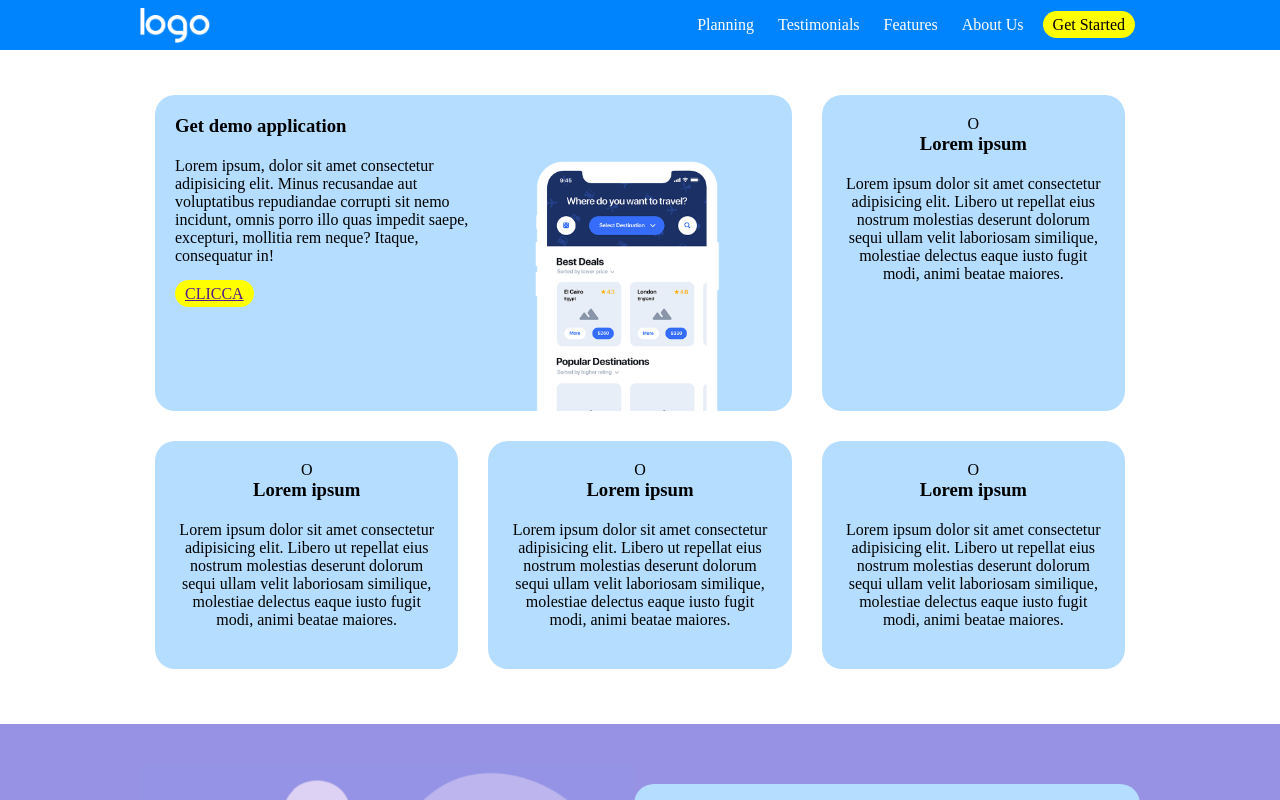
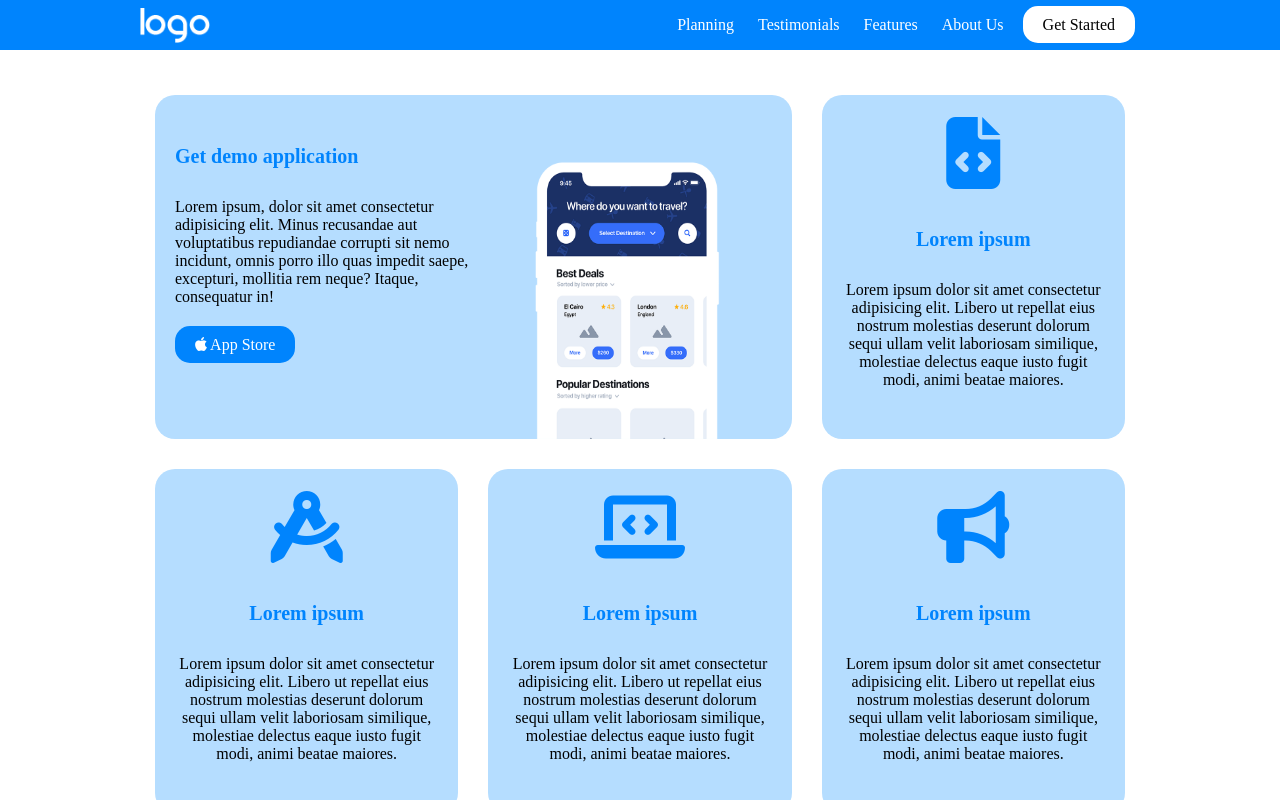
Before and after one commit to andrea-prina/htmlcss-responsive-layout, a plain HTML site: page index.html in a window 1280 px wide. Shown: the top 800 px of the page. Drawn offline with Linux system fonts and the light colour scheme.

Commit message:
Finalizzata prima sezione

```diff
--- a/css/style.css
+++ b/css/style.css
@@ -1,3 +1,5 @@
+@import url('https://fonts.googleapis.com/css2?family=PT+Sans:ital,wght@0,400;0,700;1,400;1,700&display=swap');
+
 * {
     margin: 0;
     padding: 0;
@@ -24,13 +26,6 @@
     margin: 0 auto;
 }
 
-p {
-    margin: 20px 0px;
-}
-
-h2 {
-    margin: 20px 0px;
-}
 
 
 .flex-div {
@@ -46,6 +41,19 @@ h2 {
     align-items: center;
 }
 
+
+.btn-shape {
+    border-radius: 15px;
+    padding: 10px 20px;
+    margin: 100px 0px;
+}
+
+.no-line {
+    text-decoration: none;
+}
+
+
+/* BACKGROUND COLORS */
 .bgc-1 {
     background-color: var(--main-color2);
 }
@@ -58,6 +66,11 @@ h2 {
     background-color: var(--secondary-color1);
 }
 
+.bgc-4 {
+    background-color: var(--main-color1);
+}
+
+/* TEXT COLORS */
 .txc-1 {
     color: #FFF;
 }
@@ -66,16 +79,35 @@ h2 {
     color: #000;
 }
 
+.txc-3 {
+    color: var(--secondary-color1);
+}
+
+
+
+/* TEXT FORMATTING */
+
+p {
+    margin: 30px 0px;
+}
+
+
+h1 {
+    margin: 30px 0px;
+}
+
+h2 {
+    margin: 30px 0px;
+}
+
+h3 {
+    margin: 30px 0px;
+    font-weight: 700;
+    font-size: 20px;
+}
+
 .txt-c {
     text-align: center;
-}
-
-.btn-shape {
-    border-radius: 15px;
-    padding: 5px 10px;
-    margin: 100px 0px;
-    /* TODO Da rimuovere per gestire con classi colore */
-    background-color: yellow;
 }
 
 
@@ -136,7 +168,6 @@ section {
 
 .card {
     margin: 20px auto;
-    background-color: var(--main-color1);
     padding: 20px;
     border-radius: 20px;
 }
@@ -150,6 +181,12 @@ section {
     margin-top: 40px;
     max-width: 230px;
 }
+
+.card-ico {
+    font-size: 72px;
+    color: var(--secondary-color1);
+}
+
 
 
 /* PLANNINGS */
--- a/index.html
+++ b/index.html
@@ -35,33 +35,33 @@
         <!-- FEATURES SECTION -->
         <section class="bgc-2" id="features">
             <div class="container flex-div">
-                <div class="card wide flex-div">
+                <div class="card wide flex-div bgc-4">
                     <div>
-                        <h3>Get demo application</h3>
+                        <h3 class="txc-3">Get demo application</h3>
                         <p>Lorem ipsum, dolor sit amet consectetur adipisicing elit. Minus recusandae aut voluptatibus repudiandae corrupti sit nemo incidunt, omnis porro illo quas impedit saepe, excepturi, mollitia rem neque? Itaque, consequatur in!</p>
-                        <a class="btn-shape bgc-3" href="">CLICCA</a>
+                        <a class="btn-shape bgc-3 txc-1 no-line" href="#"><i class="fa-brands fa-apple"></i> App Store</a>
                     </div>
                     <img src="./img/phone.png" alt="">
                 </div>
 
-                <div class="card txt-c">
-                    <div class="card-ico">O</div>
-                    <h3>Lorem ipsum</h3>
+                <div class="card txt-c bgc-4">
+                    <div class="card-ico"><i class="fa-solid fa-file-code"></i></div>
+                    <h3 class="txc-3">Lorem ipsum</h3>
                     <p>Lorem ipsum dolor sit amet consectetur adipisicing elit. Libero ut repellat eius nostrum molestias deserunt dolorum sequi ullam velit laboriosam similique, molestiae delectus eaque iusto fugit modi, animi beatae maiores.</p>
                 </div>
-                <div class="card txt-c">
-                    <div class="card-ico">O</div>
-                    <h3>Lorem ipsum</h3>
+                <div class="card txt-c bgc-4">
+                    <div class="card-ico"><i class="fa-solid fa-compass-drafting"></i></div>
+                    <h3 class="txc-3">Lorem ipsum</h3>
                     <p>Lorem ipsum dolor sit amet consectetur adipisicing elit. Libero ut repellat eius nostrum molestias deserunt dolorum sequi ullam velit laboriosam similique, molestiae delectus eaque iusto fugit modi, animi beatae maiores.</p>
                 </div>
-                <div class="card txt-c">
-                    <div class="card-ico">O</div>
-                    <h3>Lorem ipsum</h3>
+                <div class="card txt-c bgc-4">
+                    <div class="card-ico"><i class="fa-solid fa-laptop-code"></i></div>
+                    <h3 class="txc-3">Lorem ipsum</h3>
                     <p>Lorem ipsum dolor sit amet consectetur adipisicing elit. Libero ut repellat eius nostrum molestias deserunt dolorum sequi ullam velit laboriosam similique, molestiae delectus eaque iusto fugit modi, animi beatae maiores.</p>
                 </div>
-                <div class="card txt-c">
-                    <div class="card-ico">O</div>
-                    <h3>Lorem ipsum</h3>
+                <div class="card txt-c bgc-4">
+                    <div class="card-ico"><i class="fa-solid fa-bullhorn"></i></div>
+                    <h3 class="txc-3">Lorem ipsum</h3>
                     <p>Lorem ipsum dolor sit amet consectetur adipisicing elit. Libero ut repellat eius nostrum molestias deserunt dolorum sequi ullam velit laboriosam similique, molestiae delectus eaque iusto fugit modi, animi beatae maiores.</p>
                 </div>
             </div>
```
